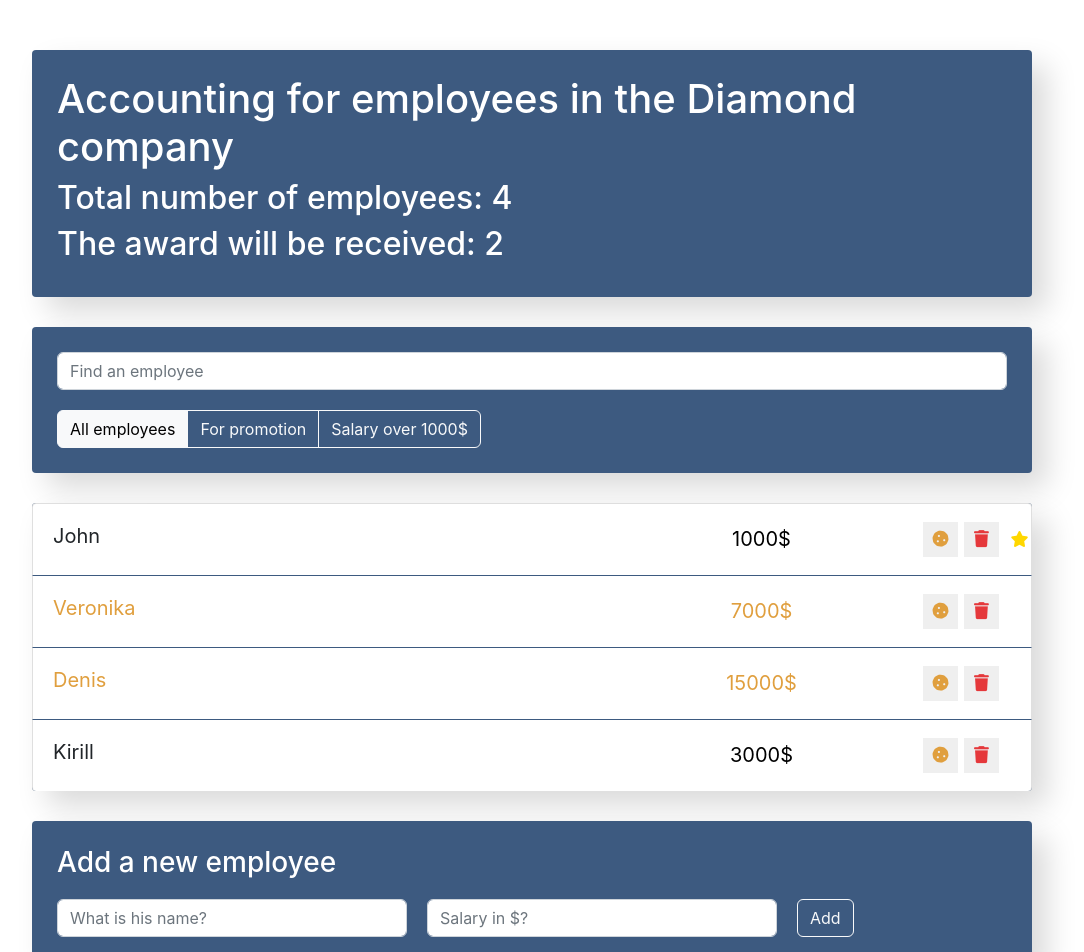
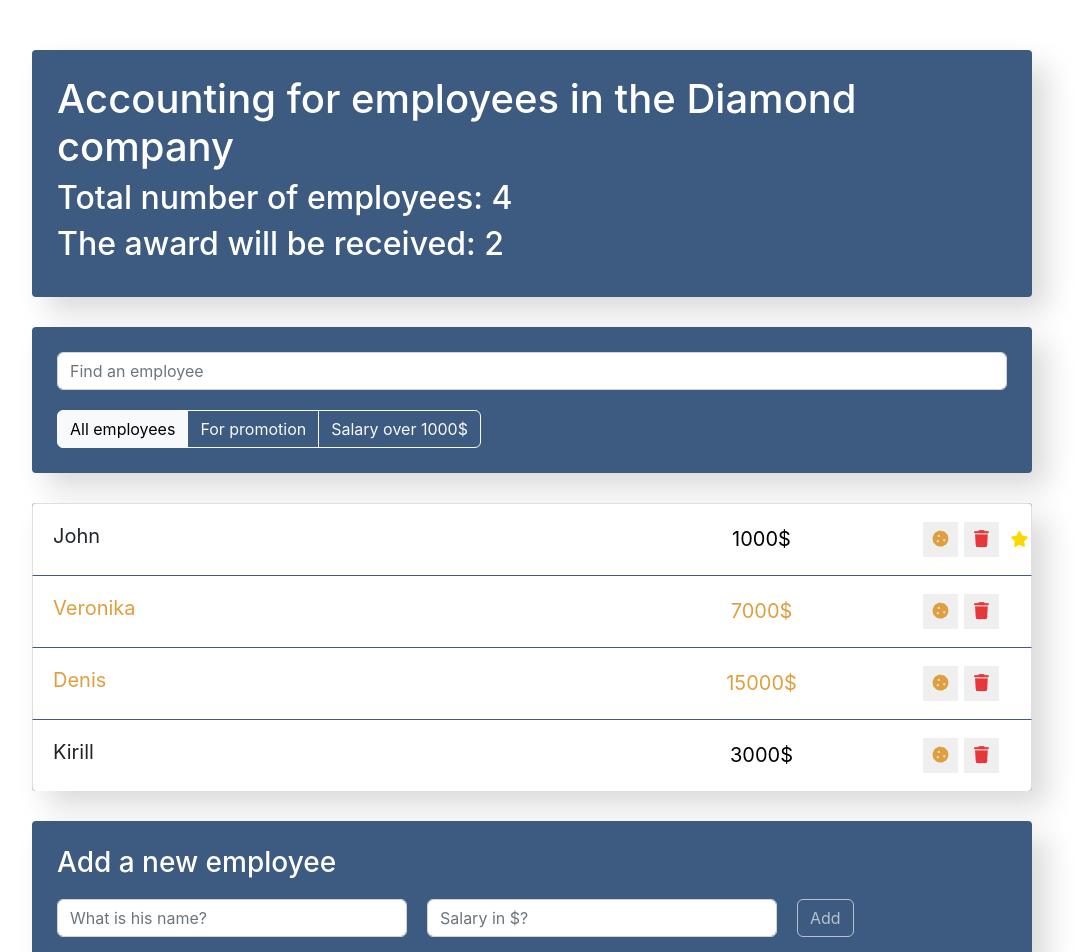
Before and after one commit to veronaten/employers-app, a React (Create React App) app: page / in a window 1280 px wide. Shown: the top 952 px of the page, without its empty margins (108-1192 px from the left). Built offline with nearby package versions, Linux system fonts and the light colour scheme.

Commit message:
feat: add disable button Add in EmployersForm

```diff
--- a/src/components/employersForm/EmployersForm.tsx
+++ b/src/components/employersForm/EmployersForm.tsx
@@ -72,7 +72,11 @@
             onChange={this.inputSalaryChangeHandler}
           />
 
-          <button type="submit" className="btn btn-outline-light">
+          <button
+            type="submit"
+            className="btn btn-outline-light"
+            disabled={!name && !salary}
+          >
             Add
           </button>
         </form>
```
